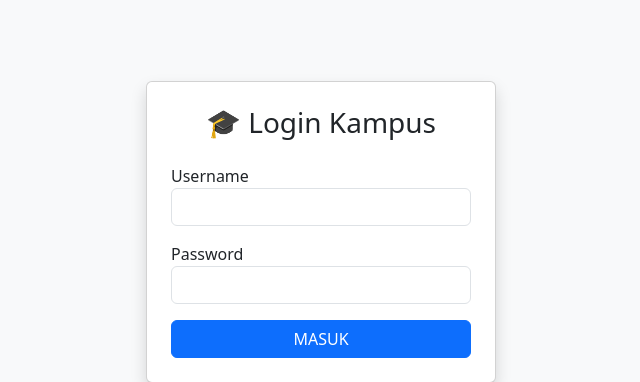
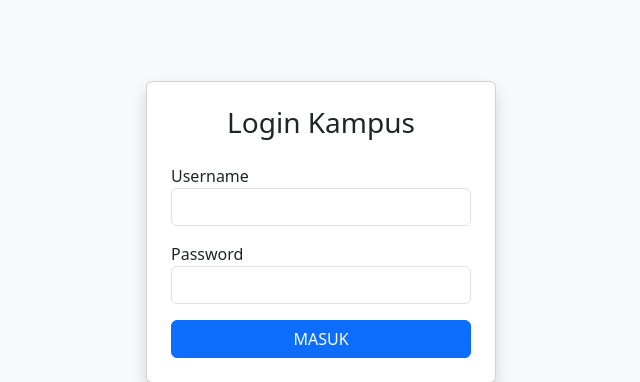
Before and after one commit to kevintanata99/sistem-kampus, a Flask app: page / in a window 1280 px wide. Shown: the part 168-550 px from the top of the page, without its empty margins (319-959 px from the left). Run offline with Flask 3, Linux system fonts and the light colour scheme; some libraries are stand-ins or nearby versions.

Commit message:
Update login.html

```diff
--- a/templates/login.html
+++ b/templates/login.html
@@ -7,7 +7,7 @@
 <body class="bg-light d-flex justify-content-center align-items-center" style="height: 100vh;">
 
     <div class="card shadow p-4" style="width: 350px;">
-        <h3 class="text-center mb-4">🎓 Login Kampus</h3>
+        <h3 class="text-center mb-4">Login Kampus</h3>
 
         <form action="/" method="POST">
             <div class="mb-3">
@@ -25,4 +25,5 @@
     </div>
 
 </body>
+
 </html>
```
